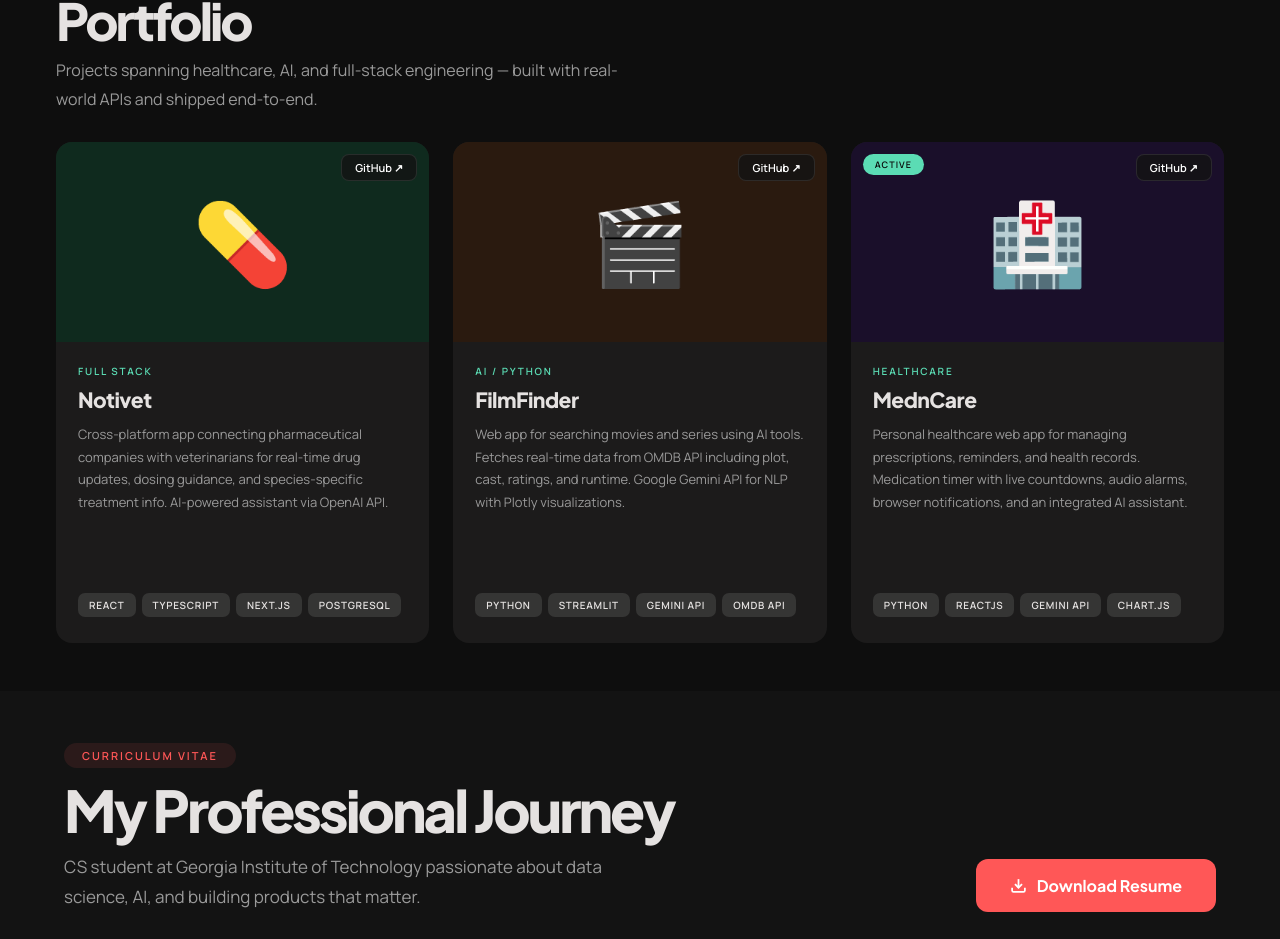
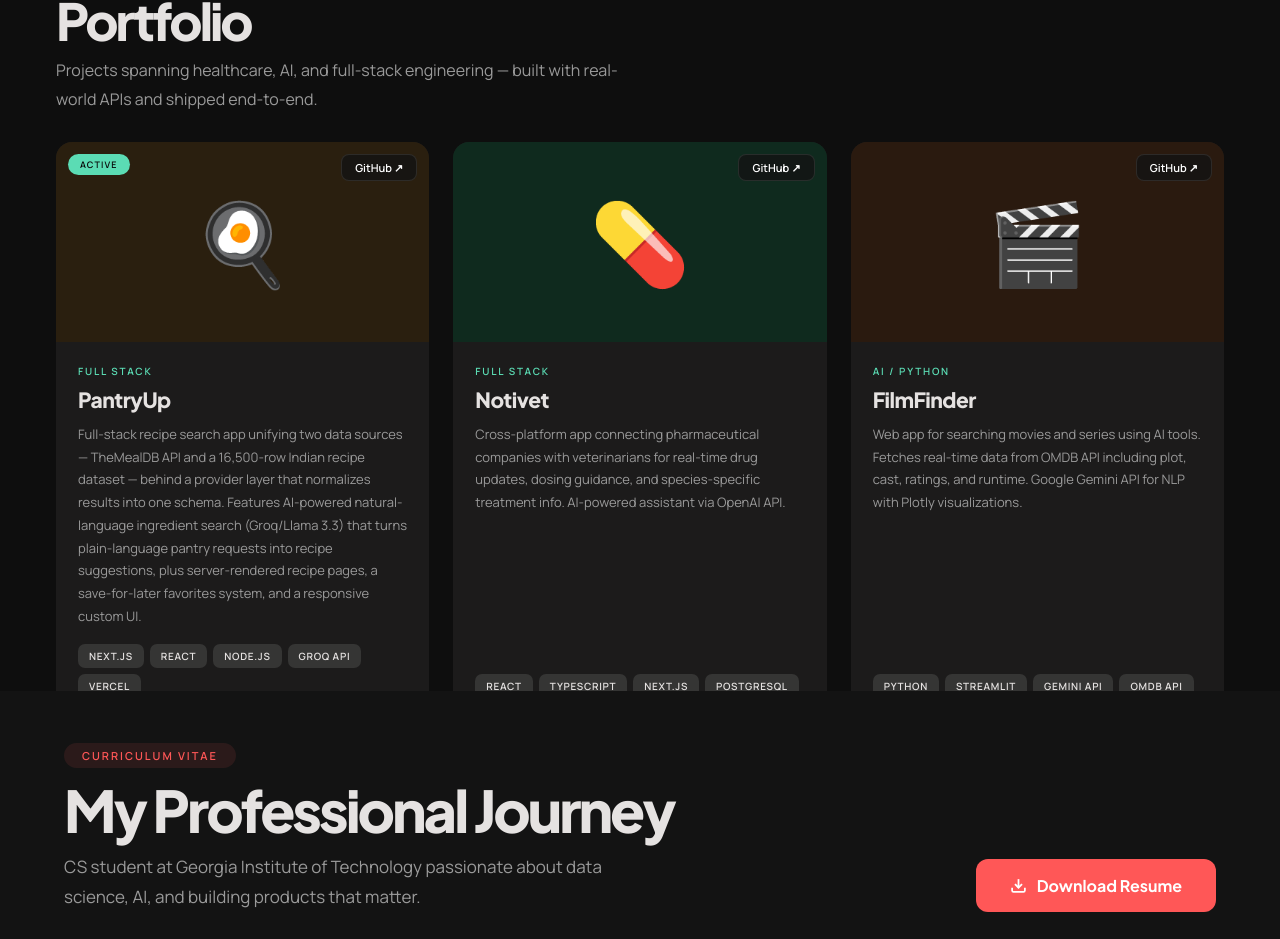
Before and after one commit to Rawating/portfolio1, a React (Vite) app in the folder kinetic-curator/: page / in a window 1280 px wide. Shown: the part 1597-2536 px from the top of the page. Built offline with nearby package versions, Linux system fonts and the light colour scheme.

Commit message:
resume_update

```diff
--- a/kinetic-curator/src/constants.ts
+++ b/kinetic-curator/src/constants.ts
@@ -16,6 +16,18 @@
 
 // ─── PROJECTS ─────────────────────────────────────────────────────────────────
 export const PROJECTS = [
+    {
+    id: 0,
+    title:    'PantryUp',
+    category: 'Full Stack',
+    desc:     'Full-stack recipe search app unifying two data sources — TheMealDB API and a 16,500-row Indian recipe dataset — behind a provider layer that normalizes results into one schema. Features AI-powered natural-language ingredient search (Groq/Llama 3.3) that turns plain-language pantry requests into recipe suggestions, plus server-rendered recipe pages, a save-for-later favorites system, and a responsive custom UI.',
+    tags:     ['Next.js', 'React', 'Node.js', 'Groq API', 'Vercel'],
+    color:    '#2a1f0f',
+    emoji:    '🍳',
+    active:   true,
+    github:   'https://github.com/Rawating',
+    demo:     null,
+  },
   {
     id: 1,
     title:    'Notivet',
```
Also changed, not shown: 2 other files (tests, documents, lock files or other folders).
